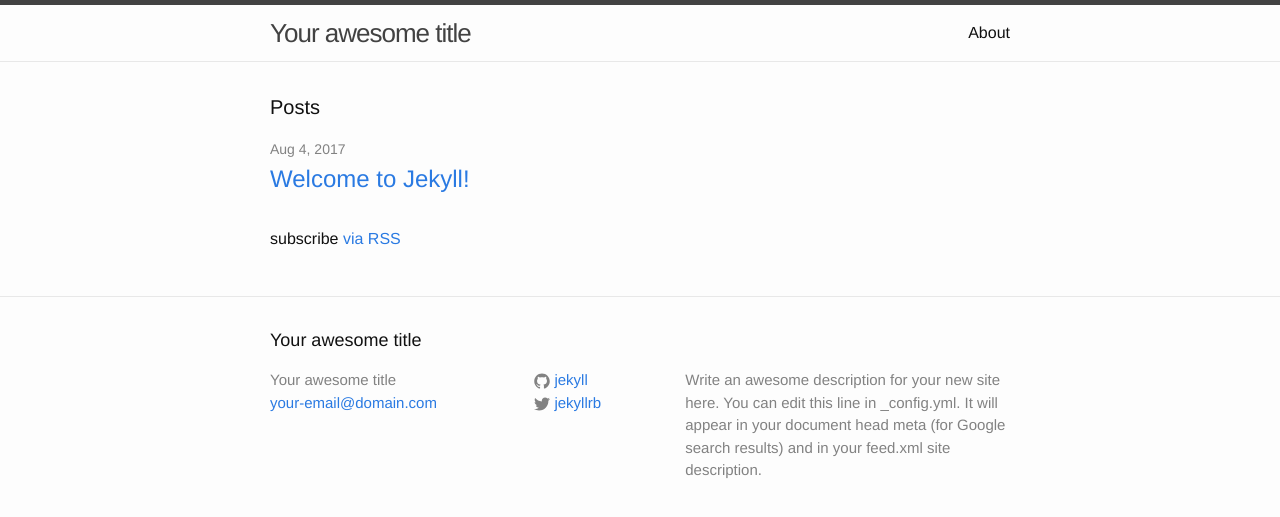
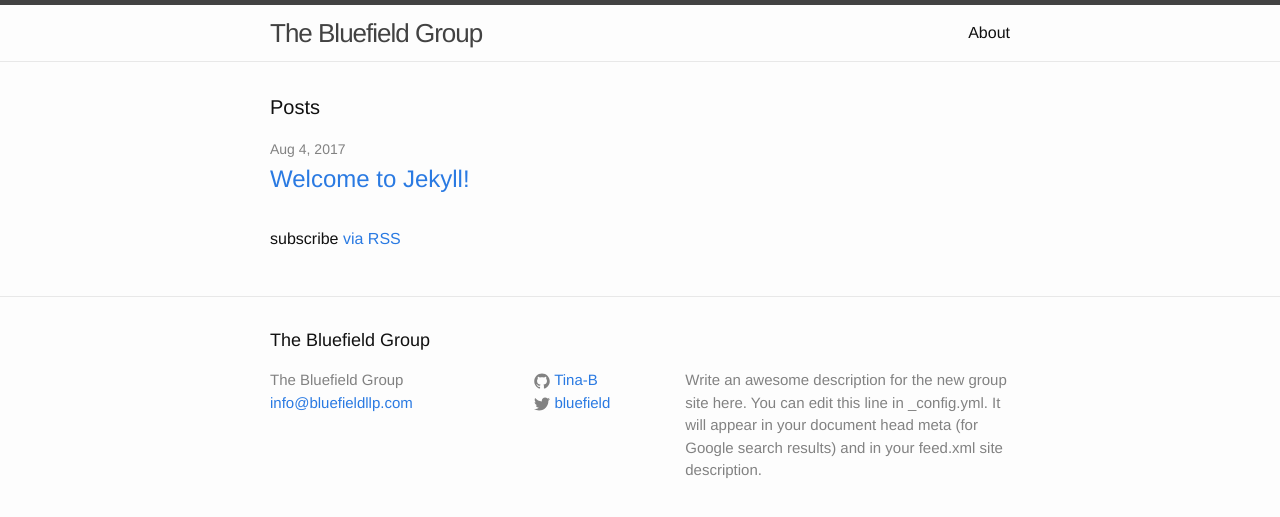
Before and after one commit to Tina-B/Bluefieldweb, a Jekyll site: the page built from index.html, in a window 1280 px wide. Shown: the top 517 px of the page. Built offline with Jekyll 4.4.1, drawn with Linux system fonts in a browser that asks for light colours.

Commit message:
Update _config.yml

```diff
--- a/_config.yml
+++ b/_config.yml
@@ -6,16 +6,16 @@
 # 'jekyll serve'. If you change this file, please restart the server process.
 
 # Site settings
-title: Your awesome title
-email: your-email@domain.com
+title: The Bluefield Group
+email: info@bluefieldllp.com
 description: > # this means to ignore newlines until "baseurl:"
-  Write an awesome description for your new site here. You can edit this
+  Write an awesome description for the new group site here. You can edit this
   line in _config.yml. It will appear in your document head meta (for
   Google search results) and in your feed.xml site description.
 baseurl: "" # the subpath of your site, e.g. /blog
 url: "http://yourdomain.com" # the base hostname & protocol for your site
-twitter_username: jekyllrb
-github_username:  jekyll
+twitter_username: bluefield
+github_username:  Tina-B
 
 # Build settings
 markdown: kramdown
```
